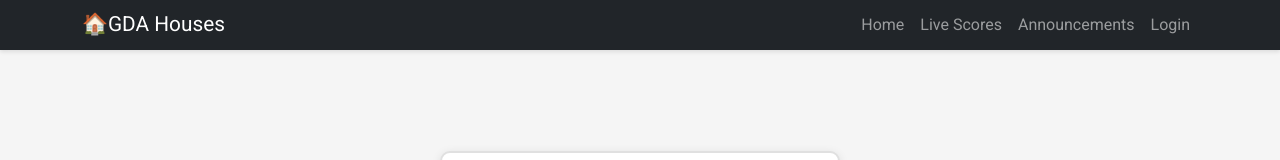
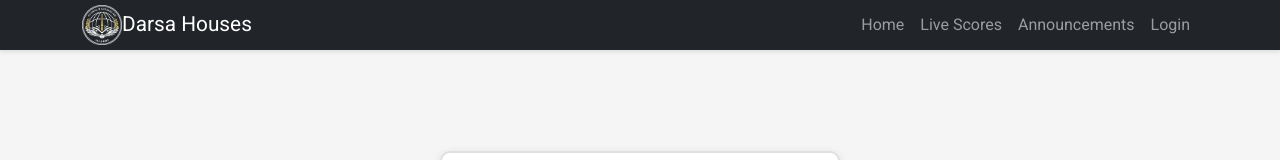
Before and after one commit to Dadarzz2405/FE-House-Dev, a React (Vite) app: page /login in a window 1280 px wide. Shown: the top 160 px of the page. Built offline with nearby package versions, Linux system fonts and the light colour scheme; no server answers.

Commit message:
Update logo and Announcements

```diff
--- a/src/components/navbar/navbar.css
+++ b/src/components/navbar/navbar.css
@@ -12,6 +12,11 @@ nav.navbar {
 .navbar .navbar-brand {
   color: white;
   font-weight: bold;
+}
+
+.navbar-logo {
+  height: 40px;
+  width: auto;
 }
 
 .navbar .houses-navbar {
--- a/src/components/navbar/navbar.jsx
+++ b/src/components/navbar/navbar.jsx
@@ -2,14 +2,14 @@ import React from "react";
 import { Link } from "react-router-dom";
 import { Navbar, Container, Nav } from "react-bootstrap";
 import "./navbar.css";
-
+import logo from "../../Assets/LogoSchool/Whitetrans.png";
 const NavbarContainer = ({ activatedPage }) => {
   return (
     <Navbar bg="dark" variant="dark" expand="lg" className="navbar-custom">
       <Container>
         <Navbar.Brand href="/">
-          <span className="brand-logo">🏠</span>
-          <span className="brand-text">GDA Houses</span>
+          <img src={logo} alt="Logo" className="navbar-logo" />
+          <span className="navbar-brand-text">Darsa Houses</span>
         </Navbar.Brand>
 
         <Navbar.Toggle aria-controls="basic-navbar-nav" />
--- a/src/components/pages/Announcements/Announcements.jsx
+++ b/src/components/pages/Announcements/Announcements.jsx
@@ -18,7 +18,7 @@ const Announcements = () => {
           finalData.push({
             title: a.title,
             content: a.content,
-            image_url: a.image_url,  // ✅ Include image URL
+            image_url: a.image_url,
             date: a.created_at,
             house: a.house?.name ?? "Unknown",
             captain: {
```
Also changed, not shown: src/Assets/LogoSchool/Whitetrans.png (renamed from src/Assets/LogoSchool/Asset 12.png).
